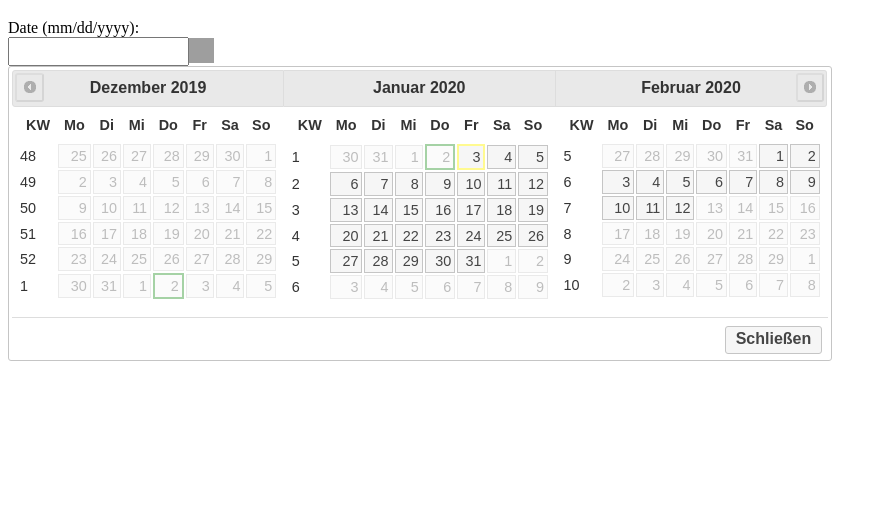
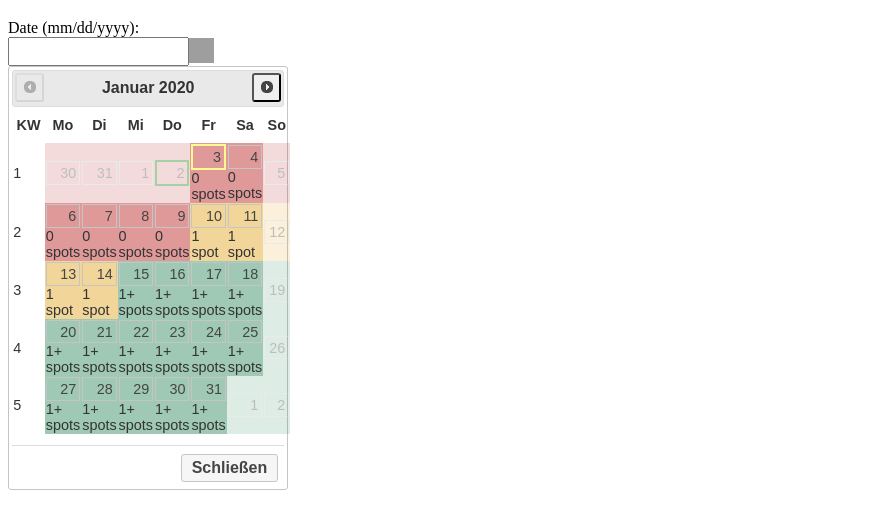
Before and after one commit to vonBrax/datepicker, a website built with Parcel: page index.html in a window 1280 px wide. Both pictures are taken after a click on the button 201 px from the left and 112 px from the top of the page. Shown: the part 61-590 px from the top of the page, without its empty margins (0-887 px from the left). Built offline with nearby package versions, Linux system fonts and the light colour scheme; grey boxes are pictures that could not be loaded.

Commit message:
feat: add beforeShowDay function and change functionality

```diff
--- a/src/datepicker.css
+++ b/src/datepicker.css
@@ -275,3 +275,19 @@ button.ui-state-default {
   border: 2px solid #fffa90;
   /* background: #fffa90; */
 }
+
+.red {
+  background-color: rgba(174,0,0, 0.4);
+}
+.yellow {
+  background-color: rgba(220,151,0, 0.4);
+}
+.green {
+  background-color: rgba(16,121,71, 0.4);
+}
+
+.red .ui-state-default,
+.yellow .ui-state-default,
+.green .ui-state-default {
+  background-color: transparent;
+}
--- a/src/datepicker.js
+++ b/src/datepicker.js
@@ -22,36 +22,49 @@ let datepicker_instActive;
 function DatePicker() {
   // The current instance in use
   this.curInst = null;
+
   // If the last event was a key event
   this.keyEvent = false;
+
   // List of date picker inputs that have been disabled
   this.disabledInputs = [];
+
   // True if the popup picker is showing , false if not
   this.datepickerShowing = false;
+
   // True if showing within a "dialog", false if not
   this.inDialog = false;
+
   // The ID of the main datepicker division
   this.mainDivId = 'ui-datepicker-div';
+
   // The name of the inline marker class
   this.inlineClass = 'ui-datepicker-inline';
+
   // The name of the append marker class
   this.appendClass = 'ui-datepicker-append';
+
   // The name of the trigger marker class
   this.triggerClass = 'ui-datepicker-trigger';
+
   // The name of the dialog marker class
   this.dialogClass = 'ui-datepicker-dialog';
+
   // The name of the disabled covering marker class
   this.disableClass = 'ui-datepicker-disabled';
+
   // The name of the unselectable cell marker class
   this.unselectableClass = 'ui-datepicker-unselectable';
+
   // The name of the current day marker class
   this.currentClass = 'ui-datepicker-current-day';
+
   // The name of the day hover marker class
   this.dayOverClass = 'ui-datepicker-days-cell-over';
-  // ADDED FEATURE: highlight marker class
-  // this.highlightClass = 'ui-state-highlight';
+
   // Available regional settings, indexed by language code
   this.regional = [];
+
   // Default regional settings
   this.regional[''] = {
     closeText: 'Done',
@@ -101,12 +114,16 @@ function DatePicker() {
     dateFormat: 'mm/dd/yy',
     firstDay: 0,
     isRTL: false,
+
     // True if the year select precedes month, false for month then year
     showMonthAfterYear: false,
+
     // Additional text to append to the year in the month headers
     yearSuffix: '',
+
     // Invisible label for month selector
     selectMonthLabel: 'Select month',
+
     // Invisible label for year selector
     selectYearLabel: 'Select Year',
   };
@@ -114,89 +131,126 @@ function DatePicker() {
   this.defaults = {
     // "focus" for popup on focus, "button" for trigger button, or "both" for either
     showOn: 'focus',
+
     // Name of jQuery animation for popup
     showAnim: 'fadeIn',
+
     // Options for enhanced animations
     showOptions: {},
+
     // Used when field is blank: actual date, +/-number for offset from today, null for today
     defaultDate: null,
+
     // Display text following the input box, e.g. showing the format
     appendText: '',
+
     // Text for trigger button
     buttonText: '...',
+
     // URL for trigger button image
     buttonImage: '',
+
     // True if the image appears alone, false if it appears on a button
     buttonImageOnly: false,
+
     // True to hide next/previous month links. If not applicable, false to just disable them
     hideIfNoPrevNext: false,
+
     // True if date formatting applied to prev/today/next links
     navigationAsDateFormat: false,
+
     // True if today link goes back to current selection instead
     gotoCurrent: false,
+
     // True if month can be selected directly, false if only prev/next
     changeMonth: false,
+
     // True if year can be selected directly, false if only prev/next
     changeYear: false,
+
     // Range of years to display in drop-down,
     // either relative to today's year (-nn:+nn), relative to currently displayed year
     // (c-nn:c+nn), absolute (nnnn:nnnn), or a combination of the above (nnnn:-n)
     yearRange: 'c-10:c+10',
+
     // True to show dates in other months, false to leave blank
     showOtherMonths: false,
+
     // True to allow selection of dates in other months, false for unselectable
     selectOtherMonths: false,
+
     // True to show week of the year, false to not show it
     showWeek: false,
+
     // How to calculate the week of the year,
     // takes a Date and returns the number of the week for it
     calculateWeek: this.iso8601Week,
+
     // Short year values < this are in the current century,
     // > this are in the previous century,
     // string value starting with "+" for current year + value
     shortYearCutoff: '+10',
+
     // The earliest selectable date, or null for no limit
     minDate: null,
+
     // The latest selectable date, or null for no limit
     maxDate: null,
+
     // Duration of display/closure
     duration: 'fast',
+
     // Function that takes a date and returns an array with
     // [0] = true if selectable, false if not, [1] = custom CSS class name(s) or "",
     // [2] = cell title (optional), e.g. datepicker.noWeekends
     beforeShowDay: null,
+
     // Function that takes an input field and
     // returns a set of custom settings for the date picker
     beforeShow: null,
+
     // Define a callback function when a date is selected
     onSelect: null,
+
     // Define a callback function when the month or year is changed
     onChangeMonthYear: null,
+
     // Define a callback function when the datepicker is closed
     onClose: null,
+
     // Number of months to show at a time
     numberOfMonths: 1,
+
     // The position in multipe months at which to show the current month (starting at 0)
     showCurrentAtPos: 0,
+
     // Number of months to step back/forward
     stepMonths: 1,
+
     // Number of months to step back/forward for the big links
     stepBigMonths: 12,
+
     // Selector for an alternate field to store selected dates into
     altField: '',
+
     // The date format to use for the alternate field
     altFormat: '',
+
     // The input is constrained by the current date format
     constrainInput: true,
+
     // True to show button panel, false to not show it
     showButtonPanel: false,
+
     // Customize buttons to show (CUSTOM MOD)
     buttonPanelOptions: {
       today: true,
       close: true,
     },
+
     // True to size the input for the date format, false to leave as is
     autoSize: false,
+
     // The initial disabled state
     disabled: false,
   };
@@ -2339,14 +2393,12 @@ function generateHTML(inst) {
               td.classList.add('ui-datepicker-today');
             }
           }
-          if ((!otherMonth || showOtherMonths) && daySettings[2]) {
-            td.setAttribute('title', daySettings[2].replace(/'/g, '&#39;'));
-          }
+          // if ((!otherMonth || showOtherMonths) && daySettings[2]) {
+          //   td.setAttribute('title', daySettings[2].replace(/'/g, '&#39;'));
+          // }
           if (!unselectable) {
             td.setAttribute('data-handler', 'selectDay');
             td.setAttribute('data-event', 'click');
-            td.setAttribute('data-month', printDate.getMonth());
-            td.setAttribute('data-year', printDate.getFullYear());
           }
           if (otherMonth && !showOtherMonths) {
             td.innerHTML = '&#xa0;';
@@ -2357,7 +2409,6 @@ function generateHTML(inst) {
               span.textContent = printDate.getDate();
               td.appendChild(span);
             } else {
-              // const a = document.createElement('a');
               const btn = document.createElement('button');
               btn.setAttribute('aria-current', 'false');
               btn.setAttribute('class', 'ui-datepicker-day ui-state-default');
@@ -2376,13 +2427,20 @@ function generateHTML(inst) {
               if (otherMonth) {
                 btn.classList.add('ui-priority-secondary');
               }
-              // a.setAttribute('href', '#');
               btn.textContent = printDate.getDate();
               td.appendChild(btn);
+
+              if ((!otherMonth || showOtherMonths) && daySettings[2]) {
+                // td.setAttribute('title', daySettings[2].replace(/'/g, '&#39;'));
+                const text = document.createTextNode(daySettings[2]);
+                td.appendChild(text);
+              }
             }
           }
 
           // Init a11y changes
+          td.setAttribute('data-month', printDate.getMonth());
+          td.setAttribute('data-year', printDate.getFullYear());
           const day = (dow + firstDay) % 7;
           td.setAttribute('data-day', printDate.getDate());
           td.setAttribute('data-week-day', dayNames[day]);
@@ -2918,7 +2976,7 @@ function checkExternalClick(event) {
 
 /* Update or retrieve the settings for a date picker attached to an input field or division.
  * @param  target  element - the target input field or division or span
- * @param  name	object - the new settings to update or
+ * @param  name  object - the new settings to update or
  *         string - the name of the setting to change or retrieve,
  *         when retrieving also "all" for all instance settings or
  *         "defaults" for all global defaults
--- a/src/main.js
+++ b/src/main.js
@@ -19,10 +19,10 @@ const options = {
   showOtherMonths: true,
   selectOtherMonths: false,
   showWeek: true,
-  numberOfMonths: 3,
-  showCurrentAtPos: 1,
+  numberOfMonths: 1,
+  showCurrentAtPos: 0,
   minDate: 1,
-  maxDate: '+1M +10D',
+  maxDate: '+2M +15D',
   hideIfNoPrevNext: false,
   altField: '#datepickerclone',
   altFormat: 'yy-mm-dd',
@@ -82,7 +82,29 @@ const de = {
   yearSuffix: '',
 };
 
+function dateMeta(date) {
+  const dayTime = 24 * 60 * 60 * 1000;
+  const weekDay = date.getDay();
+  const day = date.getTime();
+  const today = new Date().getTime();
+  const range = day - today;
+  let cellClass = 'green';
+  let text = '1+ spots';
+
+  // Switch by range:
+  if (range <= 7 * dayTime) {
+    cellClass = 'red';
+    text = '0 spots';
+  } else if (range <= 12 * dayTime) {
+    cellClass = 'yellow';
+    text = '1 spot';
+  }
+
+  return [weekDay !== 0, cellClass, text];
+}
+
 const dp = datepicker('#datepicker', options);
 dp.global.regional.de = de;
 dp.global.setDefaults(dp.global.regional.de);
 datepicker('#datepicker', 'option', dp.global.regional.de);
+datepicker('#datepicker', 'option', 'beforeShowDay', dateMeta);
```
